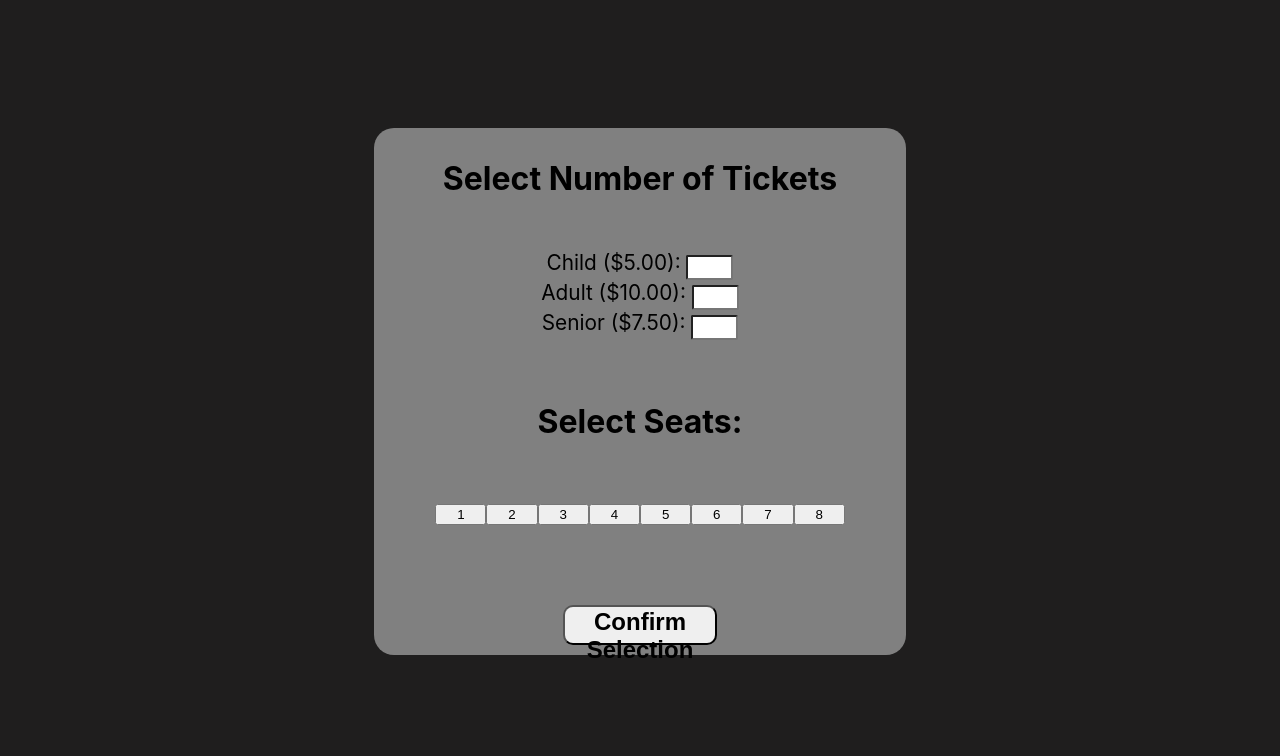
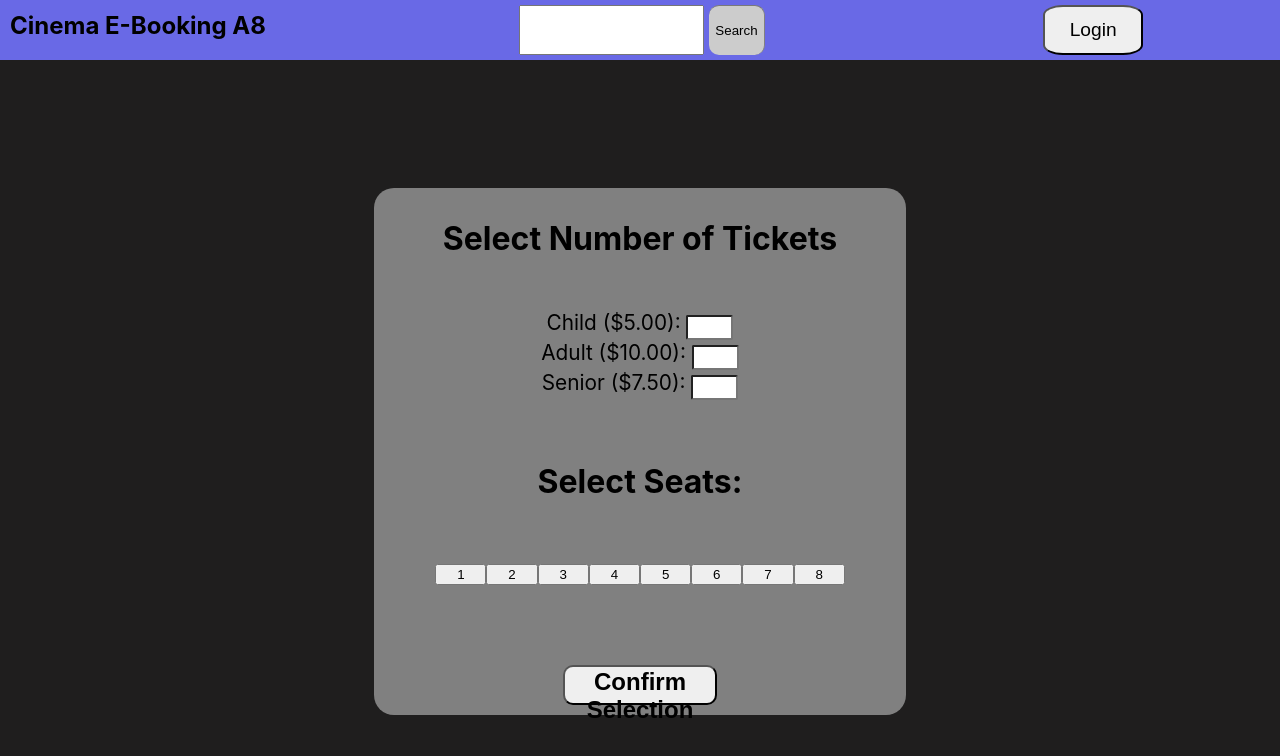
Before and after one commit to GitSeaBass/CinemaEBooking, a React (Create React App) app in the folder Frontend/cinema-ebooking/: page /seatselect in a window 1280 px wide. Shown: the top 756 px of the page. Built offline with nearby package versions, Linux system fonts and the light colour scheme.

Commit message:
adding navbar to select pages

```diff
--- a/Frontend/cinema-ebooking/src/App.js
+++ b/Frontend/cinema-ebooking/src/App.js
@@ -157,9 +157,9 @@ function App() {
             <Route path="/profile" element={<ViewProfile />}/>
             <Route path="/admin" element={<AdminHomePage user={user} setUser={setUser} moviearray={moviearray} userarray={userarray} promoarray={promoarray}/>}/>
 
-            <Route path="/showings" element={<SelectShowing setSelectedDate={setSelectedDate}/>}/>
-            <Route path="/times" element={<SelectTime setSelectedTime={setSelectedTime}/>}/>
-            <Route path="/seatselect" element={<SelectSeats setChildTickets={setChildTickets} setAdultTickets={setAdultTickets} setSeniorTickets={setSeniorTickets}/>}/>
+            <Route path="/showings" element={<SelectShowing setSelectedDate={setSelectedDate} user={user} setUser={setUser}/>}/>
+            <Route path="/times" element={<SelectTime setSelectedTime={setSelectedTime} user={user} setUser={setUser}/>}/>
+            <Route path="/seatselect" element={<SelectSeats setChildTickets={setChildTickets} setAdultTickets={setAdultTickets} setSeniorTickets={setSeniorTickets} user={user} setUser={setUser}/>}/>
             <Route path="/checkout" element={<Checkout movie={selectedMovie} date={selectedDate} time={selectedTime} child={childTickets} adult={adultTickets} senior={seniorTickets}/>}/>
             <Route path="/orderconfirm" element={<OrderConfirm />}/>
         </Routes>
--- a/Frontend/cinema-ebooking/src/components/SelectSeats.js
+++ b/Frontend/cinema-ebooking/src/components/SelectSeats.js
@@ -1,6 +1,7 @@
 import './SelectSeats.css'
 import { useNavigate } from "react-router-dom";
 import { useState } from "react";
+import NavBar from './NavBar';
 
 function SelectSeats(props) {
     const navigate = useNavigate();
@@ -61,7 +62,8 @@ function SelectSeats(props) {
     }
 
     return (
-
+        <>
+        <NavBar user={props.user} setUser={props.setUser}/>
         <div className='seatcontainer'>
             <h1 className="seattitle">Select Number of Tickets</h1>
             <form className="seatform">
@@ -84,6 +86,7 @@ function SelectSeats(props) {
             <br></br>
             <button className="confirmbutton" onClick={confirm}>Confirm Selection</button>
         </div>
+        </>
     )
 }
 
--- a/Frontend/cinema-ebooking/src/components/SelectShowing.js
+++ b/Frontend/cinema-ebooking/src/components/SelectShowing.js
@@ -1,5 +1,6 @@
 import './SelectShowing.css'
 import { useNavigate } from "react-router-dom";
+import NavBar from './NavBar';
 
 function SelectShowing(props) {
     const navigate = useNavigate();
@@ -15,7 +16,8 @@ function SelectShowing(props) {
     }
 
     return (
-
+        <>
+        <NavBar user={props.user} setUser={props.setUser}/>
         <div className='showingcontainer'>
             <h3 className='showingtitle'>Select A Date</h3>
             {dates.map((item) => (
@@ -24,6 +26,7 @@ function SelectShowing(props) {
             <br/>
             <button className='confirmbutton' onClick={confirmDate}>Confirm</button>
         </div>
+        </>
     )
 }
 
--- a/Frontend/cinema-ebooking/src/components/SelectTime.js
+++ b/Frontend/cinema-ebooking/src/components/SelectTime.js
@@ -1,5 +1,6 @@
 import './SelectTime.css'
 import { useNavigate } from "react-router-dom";
+import NavBar from './NavBar';
 
 function SelectTime(props) {
     const navigate = useNavigate();
@@ -15,7 +16,8 @@ function SelectTime(props) {
     }
 
     return (
-
+        <>
+        <NavBar user={props.user} setUser={props.setUser}/>
         <div className='timecontainer'>
             <h3 className='timetitle'>Select A Time</h3>
             {times.map((item) => (
@@ -24,6 +26,7 @@ function SelectTime(props) {
             <br/>
             <button className='confirmbutton' onClick={confirm}>Confirm</button>
         </div>
+        </>
     )
 }
 
```
